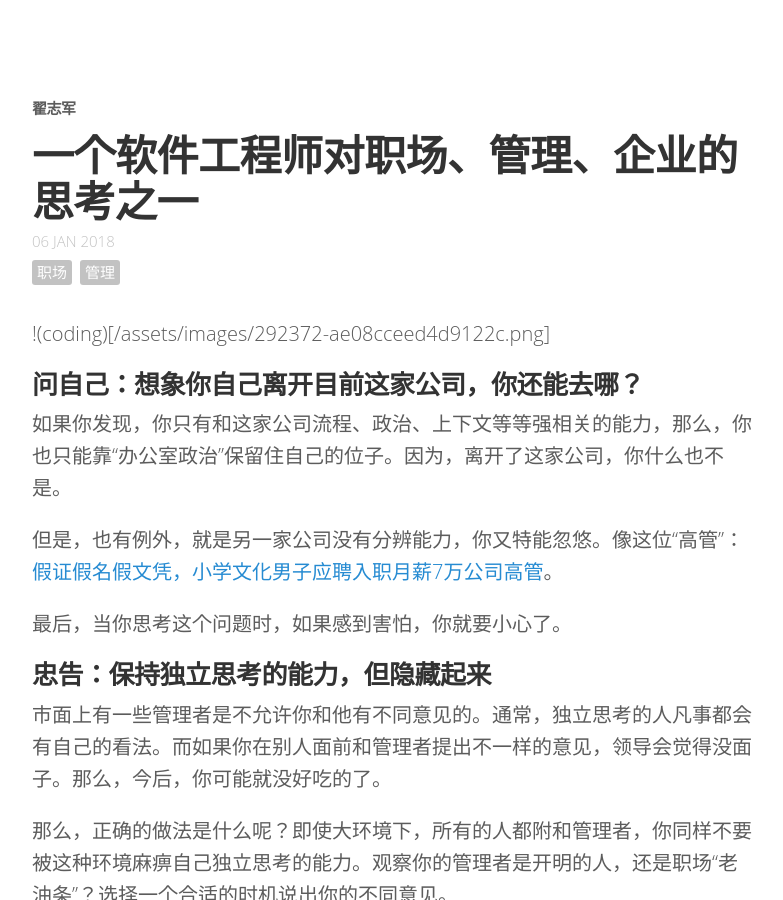
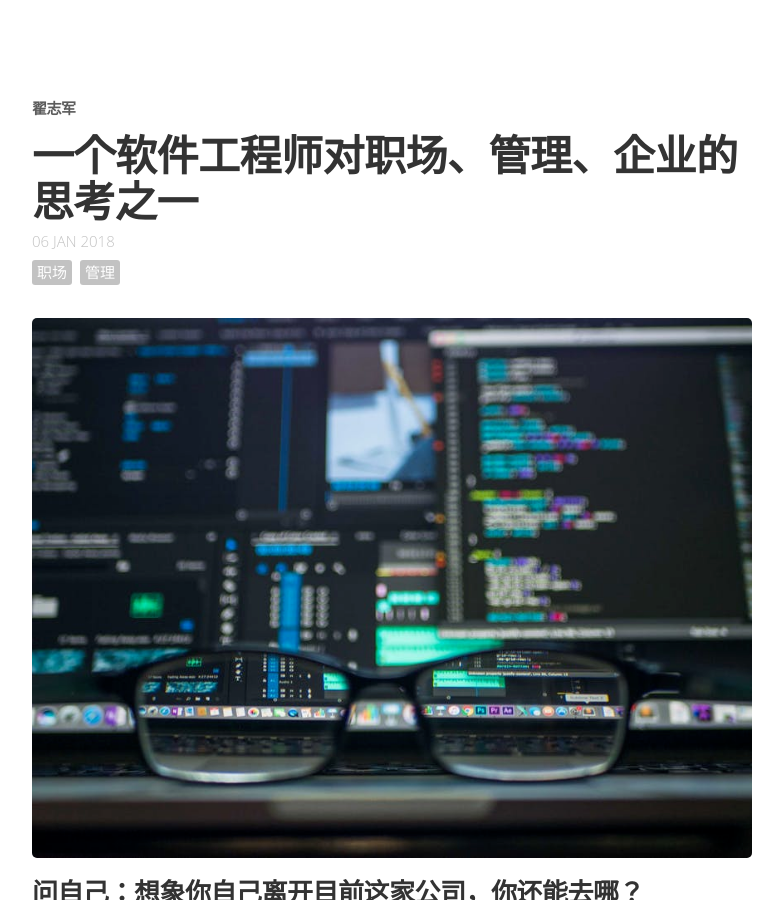
Before and after one commit to stayfoolish666/zacker330.github.io, a Jekyll site: the page built from _posts/2018-1-6-work-for-work-1.md, in a window 1280 px wide and 900 px high. Shown: the whole window, without its empty margins (248-1031 px from the left). Built offline with Jekyll 4.4.1, drawn with Linux system fonts in a browser that asks for light colours; comment, search, counter and statistics services are not loaded.

Commit message:
fix link error

```diff
--- a/_posts/2018-1-6-work-for-work-1.md
+++ b/_posts/2018-1-6-work-for-work-1.md
@@ -8,7 +8,7 @@ comments: true
 share: true
 ---
 
-!(coding)[{{ site.baseurl }}/assets/images/292372-ae08cceed4d9122c.png]
+![coding]({{ site.baseurl }}/assets/images/292372-ae08cceed4d9122c.png)
 
 #### 问自己：想象你自己离开目前这家公司，你还能去哪？
 如果你发现，你只有和这家公司流程、政治、上下文等等强相关的能力，那么，你也只能靠“办公室政治”保留住自己的位子。因为，离开了这家公司，你什么也不是。
```
